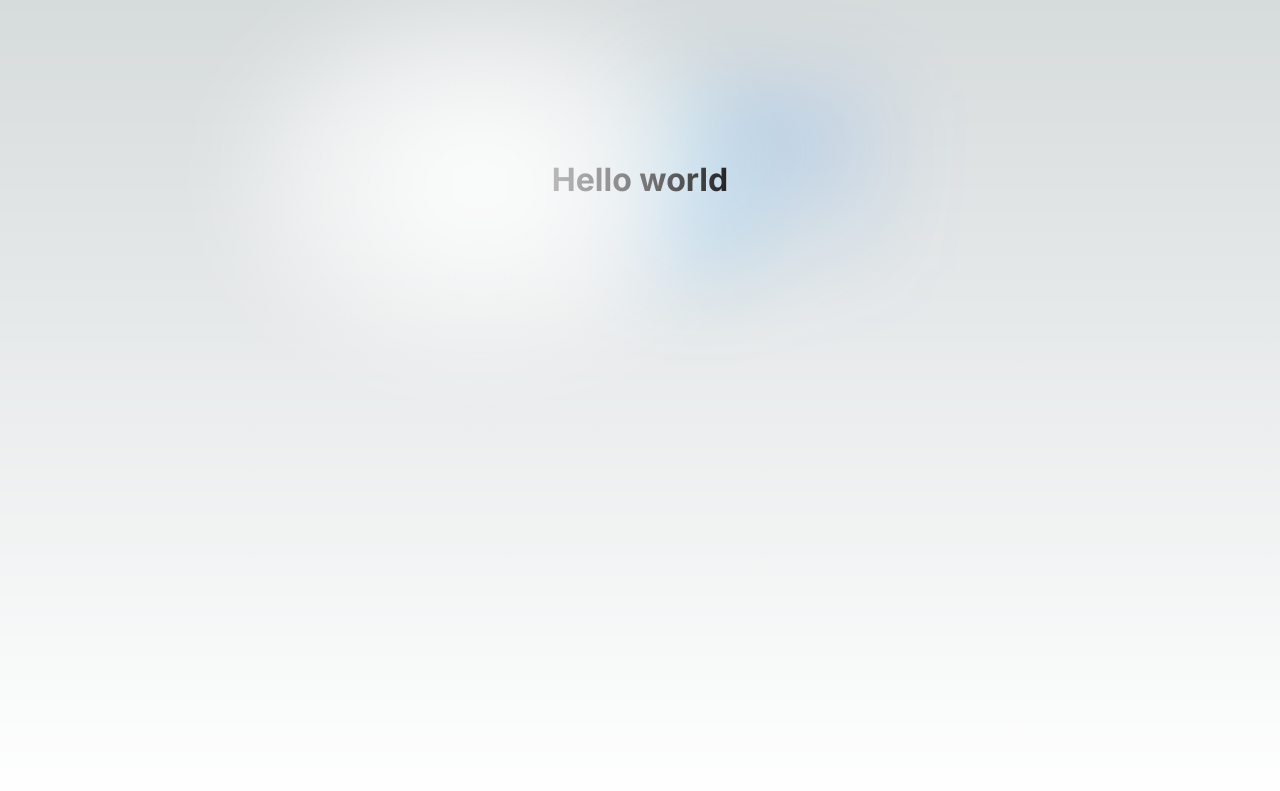
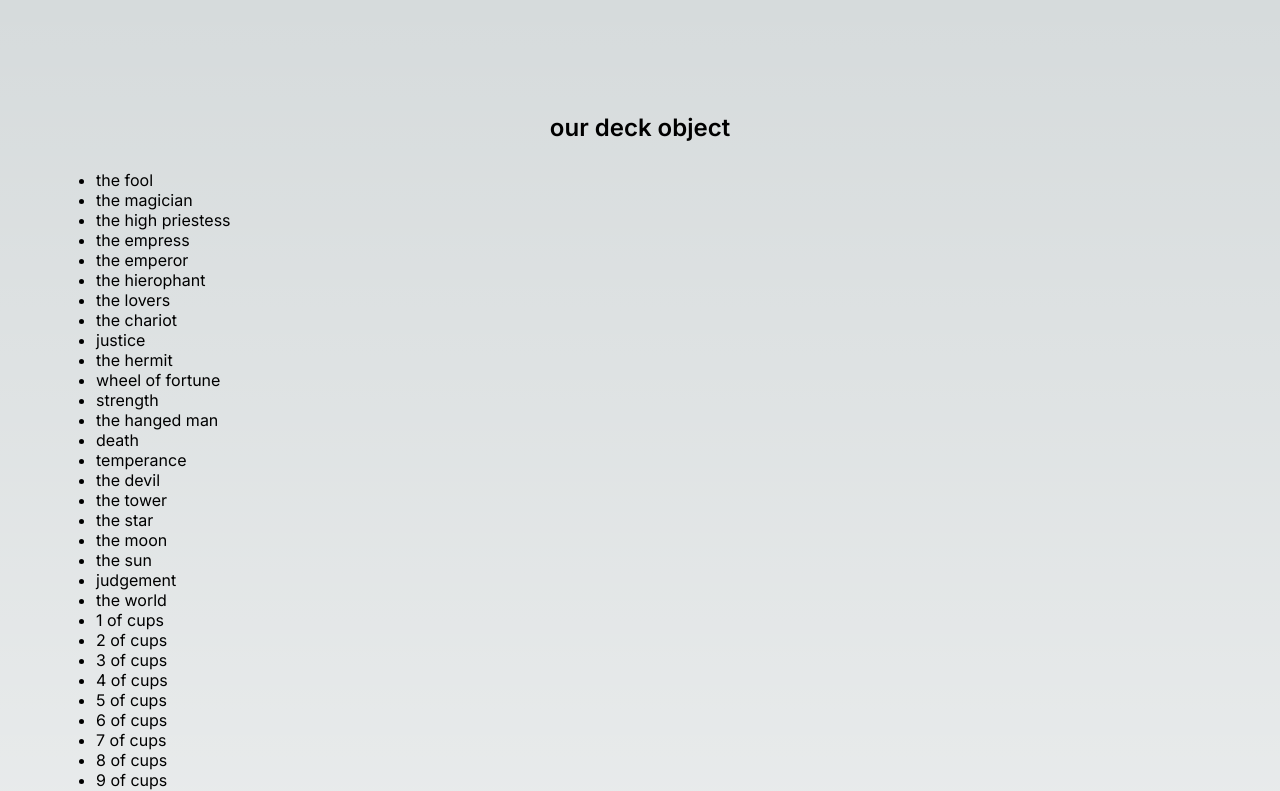
Before and after one commit to Elisabot/tarot-app, a Next.js app: page / in a window 1280 px wide. Shown: the top 791 px of the page. Built offline with nearby package versions, Linux system fonts and the light colour scheme.

Commit message:
create deck function

```diff
--- a/app/page.tsx
+++ b/app/page.tsx
@@ -1,10 +1,21 @@
+import { createDeck } from "@/public/deck";
 import styles from "./page.module.css";
 
 export default function Home() {
+  let deck = createDeck();
+  const cards = deck.map((card, i) => (
+    <li key={i}>{card.value}</li>
+  )
+);
+
   return (
     <main className={styles.main}>
-      <div className={styles.center}>
-        <h1>Hello world</h1>
+      <div className={styles.card}>
+        <h2>our deck object</h2>
+      </div>
+
+      <div className={styles.grid}>
+        <ul>{cards}</ul>
       </div>
     </main>
   );
--- /dev/null
+++ b/public/deck.tsx
@@ -0,0 +1,30 @@
+export function createDeck() {
+    const suits = ['major', 'cups', 'pentacles', 'wands', 'swords'];
+    const minorValues = ['1', '2', '3', '4', '5', '6', '7', '8', '9', '10', 'page', 'knight', 'queen', 'king'];
+    const majorValues = ['the fool', 'the magician', 'the high priestess', 'the empress', 'the emperor', 'the hierophant', 'the lovers', 'the chariot', 'justice', 'the hermit', 'wheel of fortune', 'strength', 'the hanged man', 'death', 'temperance', 'the devil', 'the tower', 'the star', 'the moon', 'the sun', 'judgement', 'the world'];
+    let deck = [];
+
+    for (let i = 0; i < suits.length; i++) {
+        if ( suits[i] === 'major' ) {
+            for (let j = 0; j < majorValues.length; j++) {
+                const card = {
+                    suit: suits[i],
+                    value: majorValues[j]
+                };
+                deck.push(card);
+            }
+        } else {
+            for (let j = 0; j < minorValues.length; j++) {
+                const valueName = `${minorValues[j]} of ${suits[i]}`;
+
+                const card = {
+                    suit: suits[i],
+                    value: valueName
+                };
+                deck.push(card);
+            }
+        }
+    }
+
+    return deck;
+}
```
